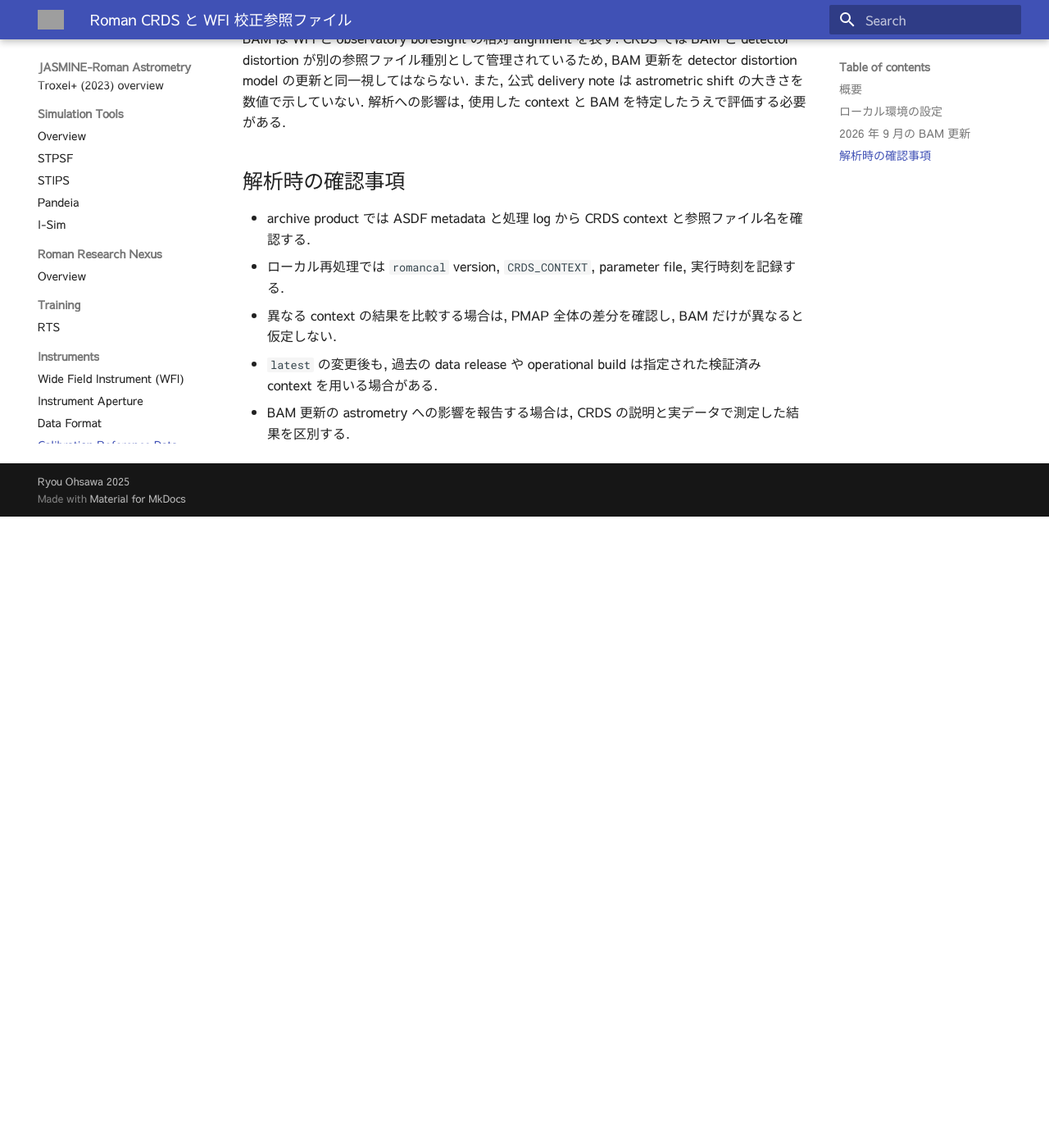
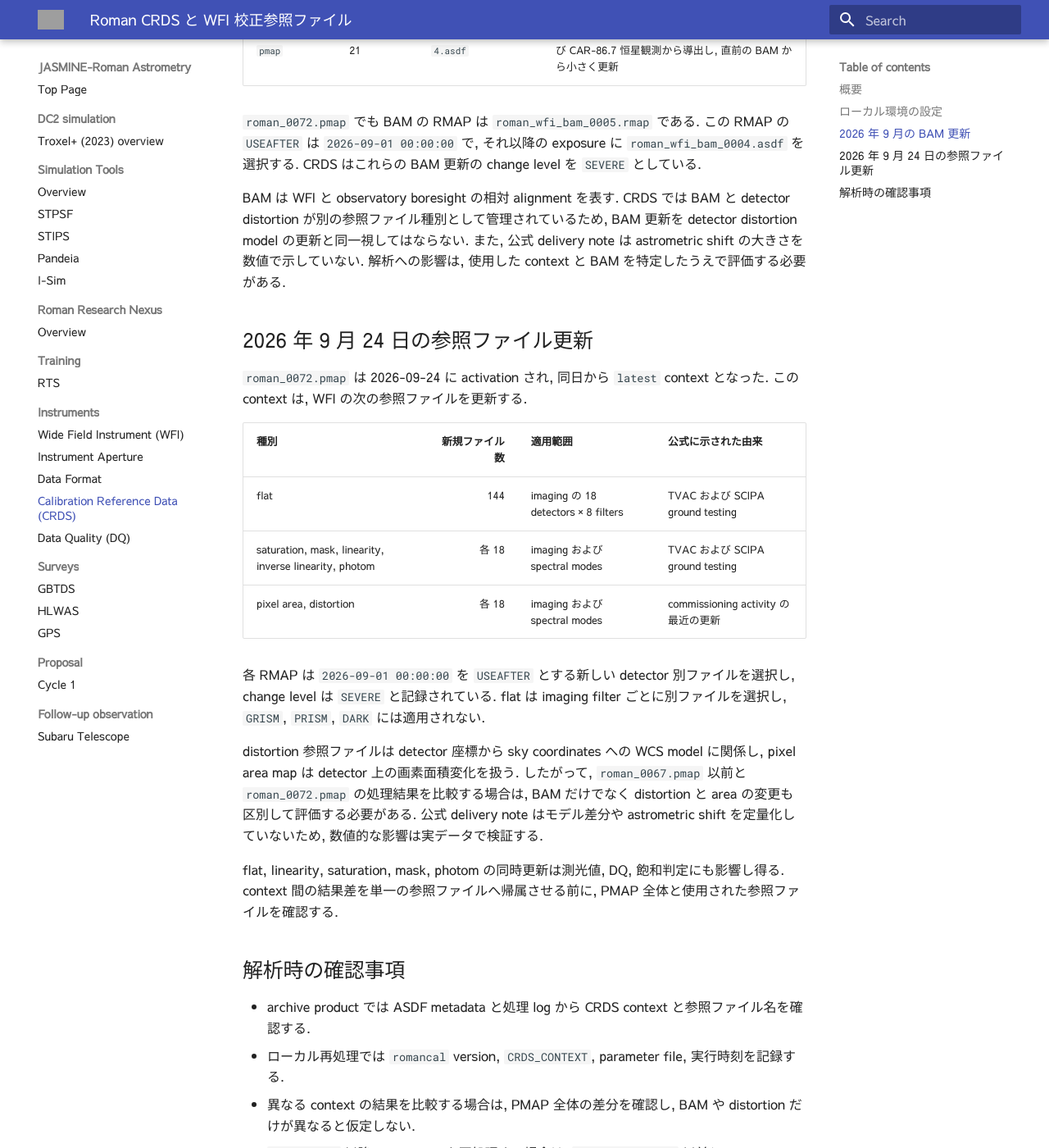
Before and after one commit to astronasutarou/jasmine-roman-astrometry, an MkDocs documentation site: the page built from docs/inst/crds.md, in a window 1280 px wide and 1400 px high, scrolled down 1754 px. Shown: the whole window at 82% size. Built offline with MkDocs 1.6.1 and Material for MkDocs 9.7.7, drawn with Linux system fonts in a browser that asks for light colours; before the commit the page ends 2384 px from its top, so only the background shows below that; some of the changed text lies outside the part shown; grey boxes are pictures that could not be loaded.

Commit message:
Roman CRDS context 0072 の更新を追記

````diff
--- a/docs/inst/crds.md
+++ b/docs/inst/crds.md
@@ -1,7 +1,7 @@
 ---
 title: Roman CRDS と WFI 校正参照ファイル
-description: Roman WFI の校正参照ファイル選択と BAM context 更新の確認方法
-tags: [Roman, WFI, CRDS, calibration, reference file, BAM, astrometry, romancal]
+description: Roman WFI の校正参照ファイル選択と commissioning 後の context 更新の確認方法
+tags: [Roman, WFI, CRDS, calibration, reference file, BAM, distortion, astrometry, romancal]
 ---
 
 # Roman CRDS と WFI 校正参照ファイル
@@ -9,8 +9,13 @@
 このページの内容は主に以下のソースを引用・参考にしている:
 
 - [CRDS for Reference Files](https://roman-docs.stsci.edu/data-handbook-home/accessing-wfi-data/crds-for-reference-files) (STScI, Publication: 2024-01-05, Latest Update: 2024-12-20)
-- [Roman CRDS](https://roman-crds.stsci.edu/) (STScI, 2026-09-22 閲覧)
-- [`roman_0067.pmap`](https://roman-crds.stsci.edu/context_table/roman_0067.pmap) (STScI, Activation: 2026-09-21)
+- [Roman CRDS](https://roman-crds.stsci.edu/) (STScI, 2026-09-25 閲覧)
+- [`roman_0072.pmap`](https://roman-crds.stsci.edu/context_table/roman_0072.pmap) (STScI, Activation: 2026-09-24)
+- [`roman_wfi_flat_0008.rmap`](https://roman-crds.stsci.edu/browse/roman_wfi_flat_0008.rmap) (STScI, Delivery/Activation: 2026-09-24)
+- [`roman_wfi_area_0003.rmap`](https://roman-crds.stsci.edu/browse/roman_wfi_area_0003.rmap) (STScI, Delivery/Activation: 2026-09-24)
+- [`roman_wfi_distortion_0003.rmap`](https://roman-crds.stsci.edu/browse/roman_wfi_distortion_0003.rmap) (STScI, Delivery/Activation: 2026-09-24)
+- [`roman_wfi_mask_0005.rmap`](https://roman-crds.stsci.edu/browse/roman_wfi_mask_0005.rmap), [`roman_wfi_photom_0006.rmap`](https://roman-crds.stsci.edu/browse/roman_wfi_photom_0006.rmap) (STScI, Delivery/Activation: 2026-09-24)
+- [`roman_wfi_linearity_0006.rmap`](https://roman-crds.stsci.edu/browse/roman_wfi_linearity_0006.rmap), [`roman_wfi_inverselinearity_0006.rmap`](https://roman-crds.stsci.edu/browse/roman_wfi_inverselinearity_0006.rmap), [`roman_wfi_saturation_0004.rmap`](https://roman-crds.stsci.edu/browse/roman_wfi_saturation_0004.rmap) (STScI, Delivery/Activation: 2026-09-24)
 - [`roman_wfi_bam_0005.rmap`](https://roman-crds.stsci.edu/browse/roman_wfi_bam_0005.rmap) (STScI, Delivery/Activation: 2026-09-21)
 - [`romancal` DMS Operational Build Versions](https://github.com/spacetelescope/romancal#dms-operational-build-versions) (STScI)
 
@@ -34,7 +39,7 @@
 特定の context で再処理する場合は `CRDS_CONTEXT` を明示する.
 
 ```bash
-export CRDS_CONTEXT=roman_0067.pmap
+export CRDS_CONTEXT=roman_0072.pmap
 ```
 
 `latest` context は更新され得る. 既存結果を再現する場合は, 処理時点の具体的な PMAP 名を指定し, pipeline release に対応する検証済み context も確認する. 公式 `romancal` release table では, release 1.0.2 (26Q3_B22.3) に `roman_0065.pmap` が対応付けられている. release と対応 context の組は, CRDS server 上の `latest` context と必ずしも同一ではない.
@@ -49,14 +54,31 @@
 | `roman_0066.pmap` | 2026-09-19 | `roman_wfi_bam_0003.asdf` | 2026-09-18 の CAR-86.4 恒星観測から導出し, CAR-86.1 に基づく直前の BAM から小さく更新 |
 | `roman_0067.pmap` | 2026-09-21 | `roman_wfi_bam_0004.asdf` | 2026-09-18 から 2026-09-20 の CAR-86.4 および CAR-86.7 恒星観測から導出し, 直前の BAM から小さく更新 |
 
-2026-09-22 時点では `roman_0067.pmap` が `latest` であり, BAM の RMAP は `roman_wfi_bam_0005.rmap` である. この RMAP の `USEAFTER` は `2026-09-01 00:00:00` で, それ以降の exposure に `roman_wfi_bam_0004.asdf` を選択する. CRDS はこれらの BAM 更新の change level を `SEVERE` としている.
+`roman_0072.pmap` でも BAM の RMAP は `roman_wfi_bam_0005.rmap` である. この RMAP の `USEAFTER` は `2026-09-01 00:00:00` で, それ以降の exposure に `roman_wfi_bam_0004.asdf` を選択する. CRDS はこれらの BAM 更新の change level を `SEVERE` としている.
 
 BAM は WFI と observatory boresight の相対 alignment を表す. CRDS では BAM と detector distortion が別の参照ファイル種別として管理されているため, BAM 更新を detector distortion model の更新と同一視してはならない. また, 公式 delivery note は astrometric shift の大きさを数値で示していない. 解析への影響は, 使用した context と BAM を特定したうえで評価する必要がある.
+
+## 2026 年 9 月 24 日の参照ファイル更新
+
+`roman_0072.pmap` は 2026-09-24 に activation され, 同日から `latest` context となった. この context は, WFI の次の参照ファイルを更新する.
+
+| 種別 | 新規ファイル数 | 適用範囲 | 公式に示された由来 |
+|---|---:|---|---|
+| flat | 144 | imaging の 18 detectors × 8 filters | TVAC および SCIPA ground testing |
+| saturation, mask, linearity, inverse linearity, photom | 各 18 | imaging および spectral modes | TVAC および SCIPA ground testing |
+| pixel area, distortion | 各 18 | imaging および spectral modes | commissioning activity の最近の更新 |
+
+各 RMAP は `2026-09-01 00:00:00` を `USEAFTER` とする新しい detector 別ファイルを選択し, change level は `SEVERE` と記録されている. flat は imaging filter ごとに別ファイルを選択し, `GRISM`, `PRISM`, `DARK` には適用されない.
+
+distortion 参照ファイルは detector 座標から sky coordinates への WCS model に関係し, pixel area map は detector 上の画素面積変化を扱う. したがって, `roman_0067.pmap` 以前と `roman_0072.pmap` の処理結果を比較する場合は, BAM だけでなく distortion と area の変更も区別して評価する必要がある. 公式 delivery note はモデル差分や astrometric shift を定量化していないため, 数値的な影響は実データで検証する.
+
+flat, linearity, saturation, mask, photom の同時更新は測光値, DQ, 飽和判定にも影響し得る. context 間の結果差を単一の参照ファイルへ帰属させる前に, PMAP 全体と使用された参照ファイルを確認する.
 
 ## 解析時の確認事項
 
 - archive product では ASDF metadata と処理 log から CRDS context と参照ファイル名を確認する.
 - ローカル再処理では `romancal` version, `CRDS_CONTEXT`, parameter file, 実行時刻を記録する.
-- 異なる context の結果を比較する場合は, PMAP 全体の差分を確認し, BAM だけが異なると仮定しない.
+- 異なる context の結果を比較する場合は, PMAP 全体の差分を確認し, BAM や distortion だけが異なると仮定しない.
+- `2026-09-01` 以降の exposure を再処理する場合は, `roman_0067.pmap` 以前と `roman_0072.pmap` で選択される detector calibration files が異なることを確認する.
 - `latest` の変更後も, 過去の data release や operational build は指定された検証済み context を用いる場合がある.
-- BAM 更新の astrometry への影響を報告する場合は, CRDS の説明と実データで測定した結果を区別する.
+- BAM や distortion 更新の astrometry への影響を報告する場合は, CRDS の説明と実データで測定した結果を区別する.
````
